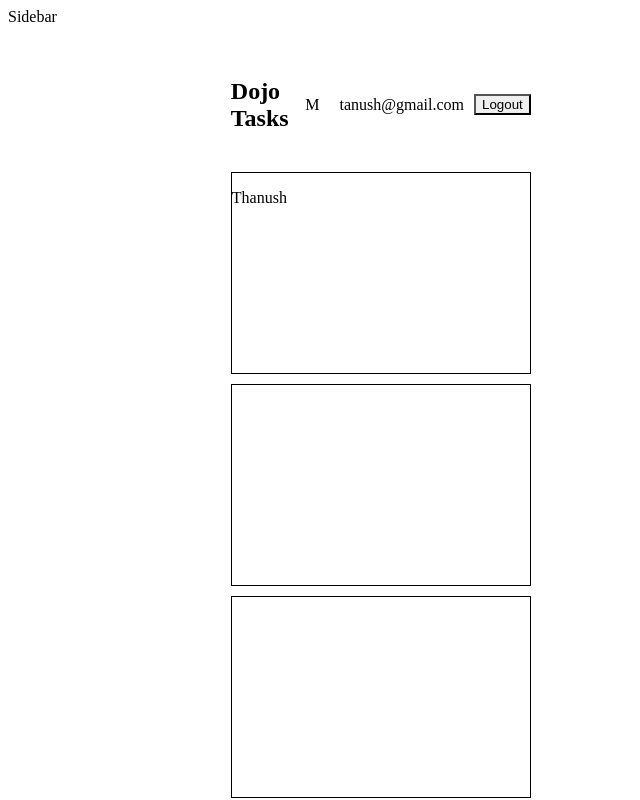
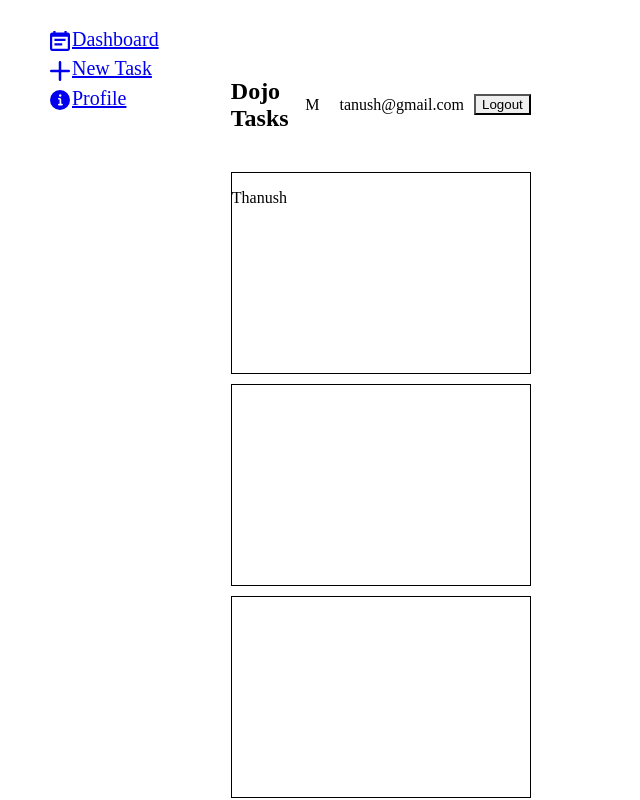
Before and after one commit to tentacle-dev/Chakra-UI-Tutorial, a React (Vite) app: page / in a window 1280 px wide. Shown: the top 800 px of the page, without its empty margins (0-640 px from the left). Built offline with nearby package versions, Linux system fonts and the light colour scheme; the HTML template or start-up script is replaced by a standard one.

Commit message:
List and List Icons

```diff
--- a/package.json
+++ b/package.json
@@ -9,6 +9,7 @@
     "preview": "vite preview"
   },
   "dependencies": {
+    "@chakra-ui/icons": "^2.0.17",
     "@chakra-ui/react": "^2.5.1",
     "@emotion/react": "^11.10.6",
     "@emotion/styled": "^11.10.6",
--- /dev/null
+++ b/src/components/Sidebar.jsx
@@ -0,0 +1,30 @@
+import { AddIcon, CalendarIcon, InfoIcon } from '@chakra-ui/icons'
+import { ListItem,List, ListIcon } from '@chakra-ui/react'
+import React from 'react'
+import { NavLink } from 'react-router-dom'
+
+export default function sidebar() {
+  return (
+    <List color='white' fontSize="20px" spacing={4}>
+        <ListItem>
+            <NavLink to="/">
+                {/* <ListIcon as='calendarIcon'></ListIcon> */}
+                <CalendarIcon m={2} />
+                Dashboard
+            </NavLink>
+        </ListItem>
+        <ListItem>
+            <NavLink to="/Create">
+                <AddIcon m={2}></AddIcon>
+                New Task
+            </NavLink>
+        </ListItem>
+        <ListItem>
+            <NavLink to="/Profile">
+                <InfoIcon m={2}></InfoIcon>
+                Profile
+            </NavLink>
+        </ListItem>
+    </List>
+  )
+}
--- a/src/layouts/RootLayout.jsx
+++ b/src/layouts/RootLayout.jsx
@@ -1,6 +1,7 @@
 import { Grid, GridItem } from "@chakra-ui/layout"
 import { Outlet } from "react-router-dom"
 import Navbar from "../components/Navbar"
+import Sidebar from "../components/Sidebar"
 
 export default function RootLayout() {
   return (
@@ -12,7 +13,7 @@ export default function RootLayout() {
       minHeight={{lg : '100vh'}}
       p={{base : '30px' , lg: '30px'}}
       >
-        <span>Sidebar</span>
+      <Sidebar />
       </GridItem>
       <GridItem as="main"
       p="40px"
```
Also changed, not shown: 2 other files (tests, documents, lock files or other folders).
